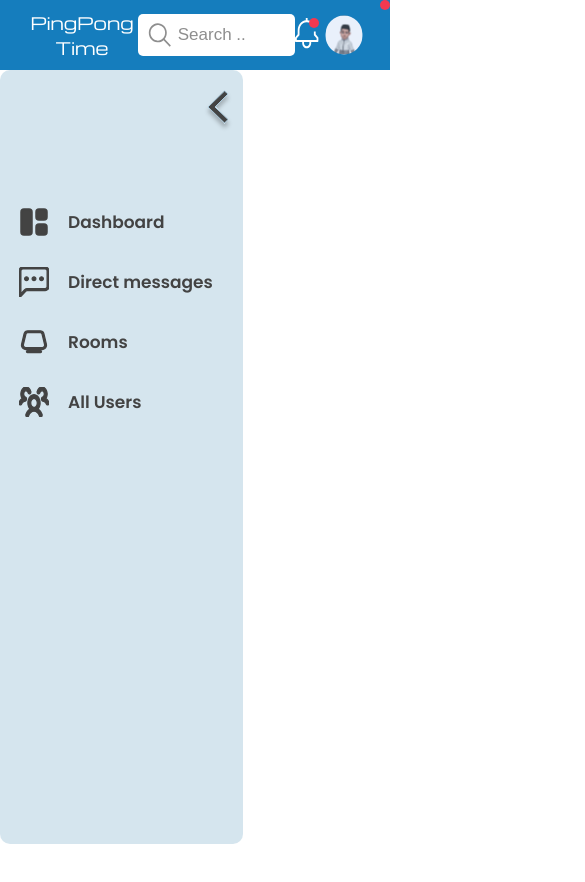
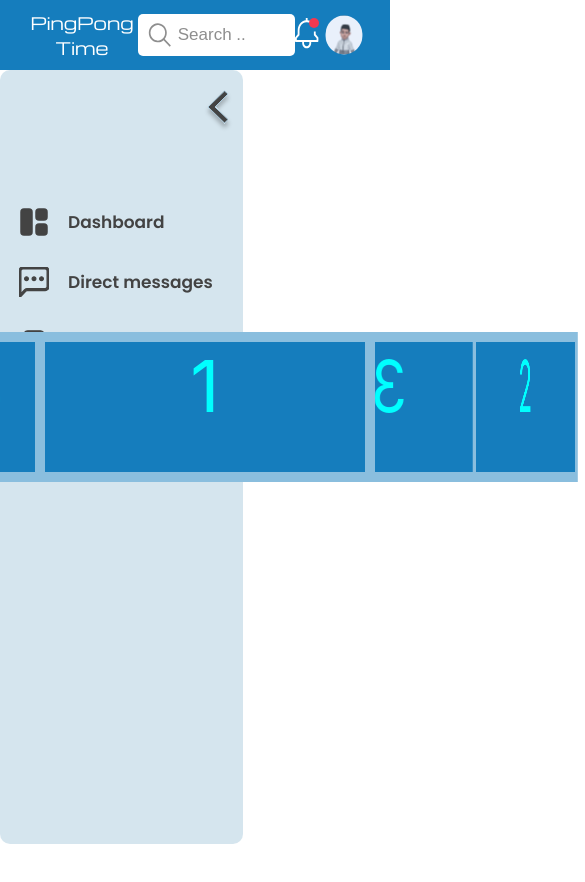
Before and after one commit to spydersy/42Cursus-ft_transcendence, a React (Create React App) app: page / in a window 390 px wide. Shown: the top 882 px of the page, 585 px wide, since content can reach past the window. Before the commit the page ends 844 px from the top, so only its background shows below. Built offline with nearby package versions, Linux system fonts and the light colour scheme.

Commit message:
side bar almost done

```diff
--- a/package.json
+++ b/package.json
@@ -9,7 +9,9 @@
     "@testing-library/react": "^13.3.0",
     "@testing-library/user-event": "^13.5.0",
     "@types/axios": "^0.14.0",
+    "@types/gsap": "^3.0.0",
     "@types/jest": "^27.5.2",
+    "@types/jquery": "^3.5.14",
     "@types/node": "^16.11.47",
     "@types/react": "^18.0.17",
     "@types/react-dom": "^18.0.6",
@@ -20,6 +22,8 @@
     "babel-runtime": "^6.26.0",
     "core-js": "^3.24.1",
     "force-resolutions": "^1.0.10",
+    "gsap": "^3.11.0",
+    "jquery": "^3.6.0",
     "react": "^18.2.0",
     "react-dom": "^18.2.0",
     "react-draggable": "^4.4.5",
--- a/src/Pages/Home.tsx
+++ b/src/Pages/Home.tsx
@@ -1,4 +1,5 @@
 import React from 'react'
+import Carousel from '../components/Carousel'
 import Sidebar from '../components/Sidebar'
 import Upperbar from '../components/Upperbar'
 
@@ -7,6 +8,8 @@ export default function Home() {
     <div>
         <Upperbar/>
         <Sidebar/>
+        <Carousel/>
+
     </div>
   )
 }
--- /dev/null
+++ b/src/components/Carousel.tsx
@@ -0,0 +1,165 @@
+import React, {useEffect} from 'react'
+import styled from 'styled-components';
+import $ from 'jquery';
+import { gsap, TweenMax , Quint , Expo} from 'gsap';
+
+
+export default function Carousel() {
+    var w, container, carousel : Object, item, radius : number, itemLength, rY, ticker, fps;
+
+    var mouseX = 0;
+    var mouseY = 0;
+    var mouseZ = 0;
+    var addX = 0;
+
+		function animateIn( $item : any, $block : any  )
+		{
+			var $nrX = 360 * getRandomInt(2);
+			var $nrY = 360 * getRandomInt(2);
+
+			var $nx = -(2000) + getRandomInt( 4000 )
+			var $ny = -(2000) + getRandomInt( 4000 )
+			var $nz = -4000 +  getRandomInt( 4000 )
+
+			var $s = 1.5 + (getRandomInt( 10 ) * .1)
+			var $d = 1 - (getRandomInt( 8 ) * .1)
+
+			TweenMax.set( $item, { autoAlpha:1, delay:$d } )
+			TweenMax.set( $block, { z:$nz, rotationY:$nrY, rotationX:$nrX, x:$nx, y:$ny, autoAlpha:0} )
+			TweenMax.to( $block, $s, { delay:$d, rotationY:0, rotationX:0, z:0,  ease:Expo.easeInOut} )
+			TweenMax.to( $block, $s-.5, { delay:$d, x:0, y:0, autoAlpha:1, ease:Expo.easeInOut} )
+		}
+
+		function onMouseMove(event : any)
+		{
+			mouseX = -(-(window.innerWidth * .5) + event.pageX) * .0025;
+			mouseY = -(-(window.innerHeight * .5) + event.pageY ) * .01;
+			mouseZ = -(radius) - (Math.abs(-(window.innerHeight * .5) + event.pageY ) - 200);
+            console.log(mouseX)
+            console.log(mouseY)
+            console.log(mouseZ)
+		}
+
+		// loops and sets the carousel 3d properties
+		function looper()
+		{
+			addX += mouseX
+			TweenMax.to( carousel, 1, { rotationY:addX, rotationX:mouseY, ease:Quint.easeOut } )
+			TweenMax.set( carousel, {z:mouseZ } )
+			// fps.text( 'Framerate: ' + counter.tick() + '/60 FPS' )
+		}
+
+		function getRandomInt( $n : number )
+		{
+            return Math.floor((Math.random()*$n)+1);
+        }
+
+
+		function init(  )
+		{
+            w = $(window);
+        container = $( '#contentContainer' );
+        carousel = $( '#carouselContainer' );
+        item = $( '.carouselItem' );
+        itemLength = $( '.carouselItem' ).length;
+        console.log(w)
+        console.log(container)
+        console.log(item)
+        console.log(itemLength)
+        rY = 360 / itemLength;
+        radius = Math.round( (250) / Math.tan( Math.PI / itemLength ) );
+
+        // set container 3d props
+        TweenMax.set(container, {perspective:600})
+        TweenMax.set(carousel, {z:-(radius)})
+        for ( var i = 0; i < itemLength; i++ )
+            {
+                var $item = item.eq(i);
+                var $block = $item.find('.carouselItemInner');
+
+        //thanks @chrisgannon!
+        TweenMax.set($item, {rotationY:rY * i, z:radius, transformOrigin:"50% 50% " + -radius + "px"});
+
+                animateIn( $item, $block )
+            }
+
+            // set mouse x and y props and looper ticker
+            window.addEventListener( "mousemove", onMouseMove, false );
+        }
+    useEffect(() => {
+        $(document).ready( init )
+
+			ticker = setInterval( looper, 1000/60 );
+      return () => {
+
+      }
+    }, [])
+
+  return (
+    <Container className='test' >
+        <CarouselContainer id="carouselContainer" className='trans3d'>
+        <CarouselItem id="item1" className="carouselItem trans3d"><CarouselItemInner className="carouselItemInner trans3d">1</CarouselItemInner></CarouselItem>
+		<CarouselItem id="item2" className="carouselItem trans3d"><CarouselItemInner className="carouselItemInner trans3d">2</CarouselItemInner></CarouselItem>
+		<CarouselItem id="item3" className="carouselItem trans3d"><CarouselItemInner className="carouselItemInner trans3d">3</CarouselItemInner></CarouselItem>
+		<CarouselItem id="item4" className="carouselItem trans3d"><CarouselItemInner className="carouselItemInner trans3d">4</CarouselItemInner></CarouselItem>
+		<CarouselItem id="item5" className="carouselItem trans3d"><CarouselItemInner className="carouselItemInner trans3d">5</CarouselItemInner></CarouselItem>
+
+    </CarouselContainer>
+    </Container>
+  )
+}
+
+
+const Container = styled.div`
+
+    .trans3d{
+        -webkit-transform-style: preserve-3d;
+		-webkit-transform: translate3d(0, 0, 0);
+		-moz-transform-style: preserve-3d;
+		-moz-transform: translate3d(0, 0, 0);
+		-ms-transform-style:preserve-3d;
+		-ms-transform: translate3d(0, 0, 0);
+		transform-style:preserve-3d;
+		transform: translate3d(0, 0, 0);
+    }
+`;
+const CarouselContainer = styled.section`
+		position:absolute;
+		margin-left:-500px;
+		margin-top:-500px;
+		left:50%;
+		top:50%;
+		width:1000px;
+		height:1000px;
+`;
+const CarouselItem = styled.figure`
+		position:absolute;
+		margin-left:-500px;
+		margin-top:-500px;
+		left:50%;
+		top:50%;
+		width:1000px;
+		height:1000px;
+`;
+const CarouselItemInner = styled.div`
+        overflow: hidden;
+
+    width:320px;
+    height:130px;
+    position:absolute;
+    background-color:  ${props => props.theme.colors.primarybg};
+    border:10px solid rgba(255, 255, 255, .5);
+    color:aqua;
+    font-size:72px;
+    left:50%;
+    top:50%;
+    margin-left:-160px;
+    margin-top:-90px;
+    text-align:center;
+    /* padding-top:50px; */
+`;
+
+
+//https://api.intra.42.fr/oauth/authorize?client_id=cc02d44bb89473a6a501f1f5c52aa699e02029134805296e7c9fc7145495db5e&redirect_uri=http%3A%2F%2Flocalhost%3A3000%2Faaaa&response_type=code
+// UID: cc02d44bb89473a6a501f1f5c52aa699e02029134805296e7c9fc7145495db5e
+// SECRET: 72ae56183e837b6814cdc32e6e3071b2286be154ef1537c495bf797ccb3f0849
--- a/src/components/Sidebar.tsx
+++ b/src/components/Sidebar.tsx
@@ -1,4 +1,4 @@
-import React , {useState}from 'react'
+import React , {useState , useRef} from 'react'
 import styled , {css} from "styled-components"
 import ExpandIcon from "../assets/imgs/dashboardIcon.svg"
 import {ReactComponent as DashIcon} from "../assets/imgs/dashboardIcon.svg";
@@ -13,33 +13,51 @@ export interface barProps {
     }
 
 export default function Sidebar() {
+    const sideBaRed : any= useRef<HTMLElement>(null);
     const [open, setopen] = useState(true)
     function openClose()
     {
+        console.log(sideBaRed)
+        if (open)
+            sideBaRed.current.style.width = "76px"
+            else
+            sideBaRed.current.style.width = "243px"
 
         setopen(!open)
     }
   return (
-    <SidebarWrraper open>
+    <SidebarWrraper ref={sideBaRed} open={open}>
         {open ? <Left onClick={openClose}   />: <Right onClick={openClose} /> }
 
 <Items>
 
         <Item>
             <DashIcon />
-            Dashboard
+            {
+                open ? "Dashboard" : ""
+            }
+
         </Item>
         <Item>
             <DMIcon />
-            Direct messages
+            {
+                open ? "Direct messages" : ""
+            }
+
         </Item>
         <Item>
             <RoomIcon />
-            Rooms
+            {
+                open ? "Rooms" : ""
+            }
+
         </Item>
         <Item>
             <UsersIcon />
-            All Users
+            {
+                open ? "All Users" : ""
+            }
+
         </Item>
 
 </Items>
@@ -59,27 +77,21 @@ const SidebarWrraper = styled.div<barProps>`
     align-items: flex-end;
     flex-direction: column;
     border-radius: 10px;
+    transition-duration: 200ms;
+    overflow: hidden;
+    ${props => (props.open === false) && css`
+    align-items: center ;
 
-    ${props => props.open && css`
-&::after{
-    content: "";
-    position: absolute;
-    top: 0;
-    right: 0;
-    background-color:  ${props => props.theme.colors.danger};;
-    width: 10px;
-    height: 10px;
-    border-radius: 50%;
-  }`
+`
   }
+
 
 `;
 const Right = styled(ArrowRight)`
 
-        align-items: flex-end;
+        align-items: center;
          margin-top: 20px;
          margin-bottom: 60px;
-         margin-right: 10px;
          path{
              fill: ${props => props.theme.colors.seconderyText};
         }
@@ -128,6 +140,7 @@ const Item = styled.div`
     align-items: center;
     /* justify-content:  */
     flex-direction: row;
+    overflow: hidden;
     cursor: pointer;
     svg{
         margin: 0 19px;
```
Also changed, not shown: 1 other file (tests, documents, lock files or other folders).
